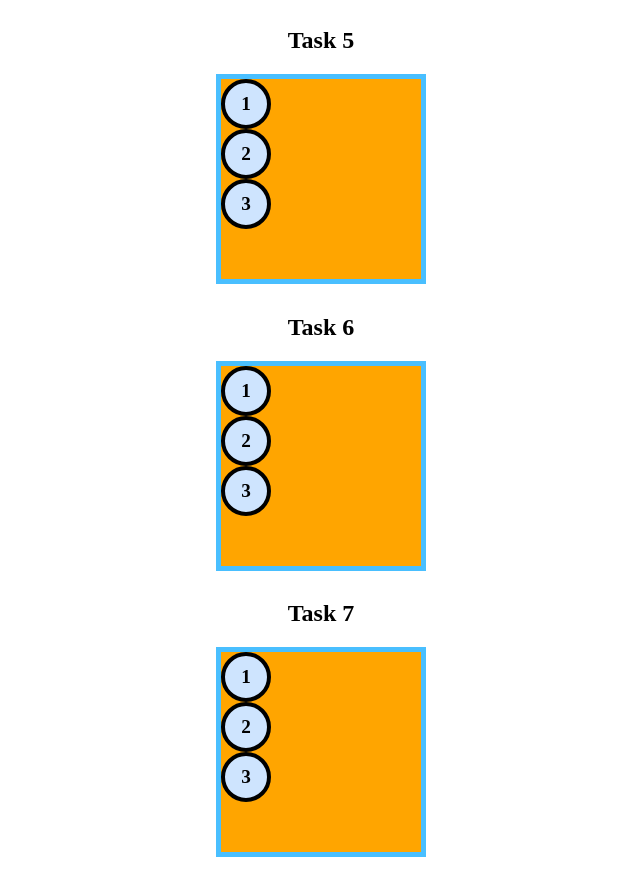
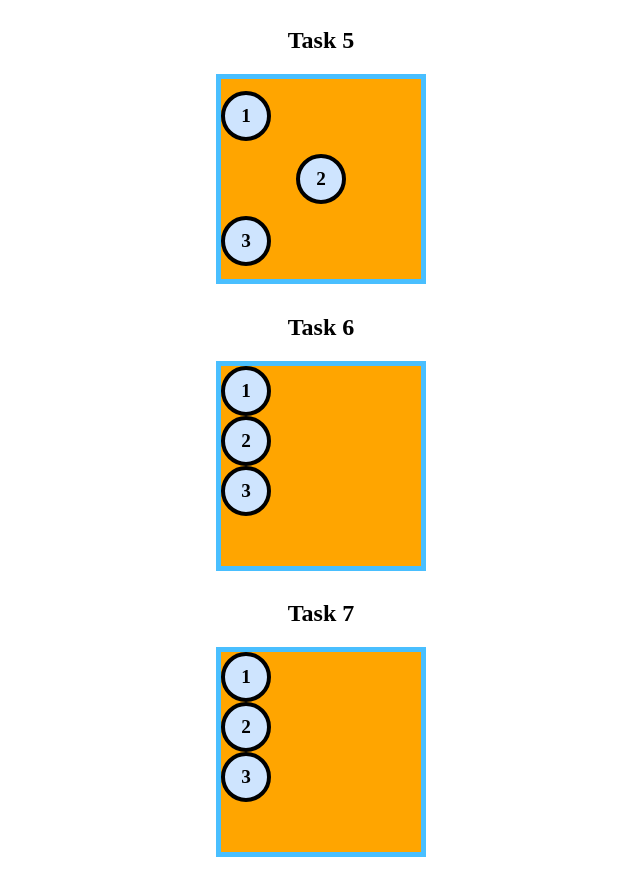
Before and after one commit to bloominstituteoftechnology/module-project-html-and-css-iii-K1ngHandy, a plain HTML site: page index.html in a window 1280 px wide. Shown: the part 1446-2317 px from the top of the page, without its empty margins (319-959 px from the left). Drawn offline with Linux system fonts and the light colour scheme.

Commit message:
task 5 complete, space on top & bottom off

```diff
--- a/index.html
+++ b/index.html
@@ -88,7 +88,15 @@
     }
 
     /* 👉 Task 5 - [HINT] research align-self */
-    #flexContainer5 {}
+    #flexContainer5 {
+      display: flex;
+      flex-direction: column;
+      justify-content: space-evenly;
+      /* space on top & bottom off */
+    }
+    #flexContainer5 > :nth-child(2) {
+      align-self: center;
+    }
 
     /* 👉 Task 6 - [HINT] flex items can be flex containers */
     #flexContainer6 {}
```
